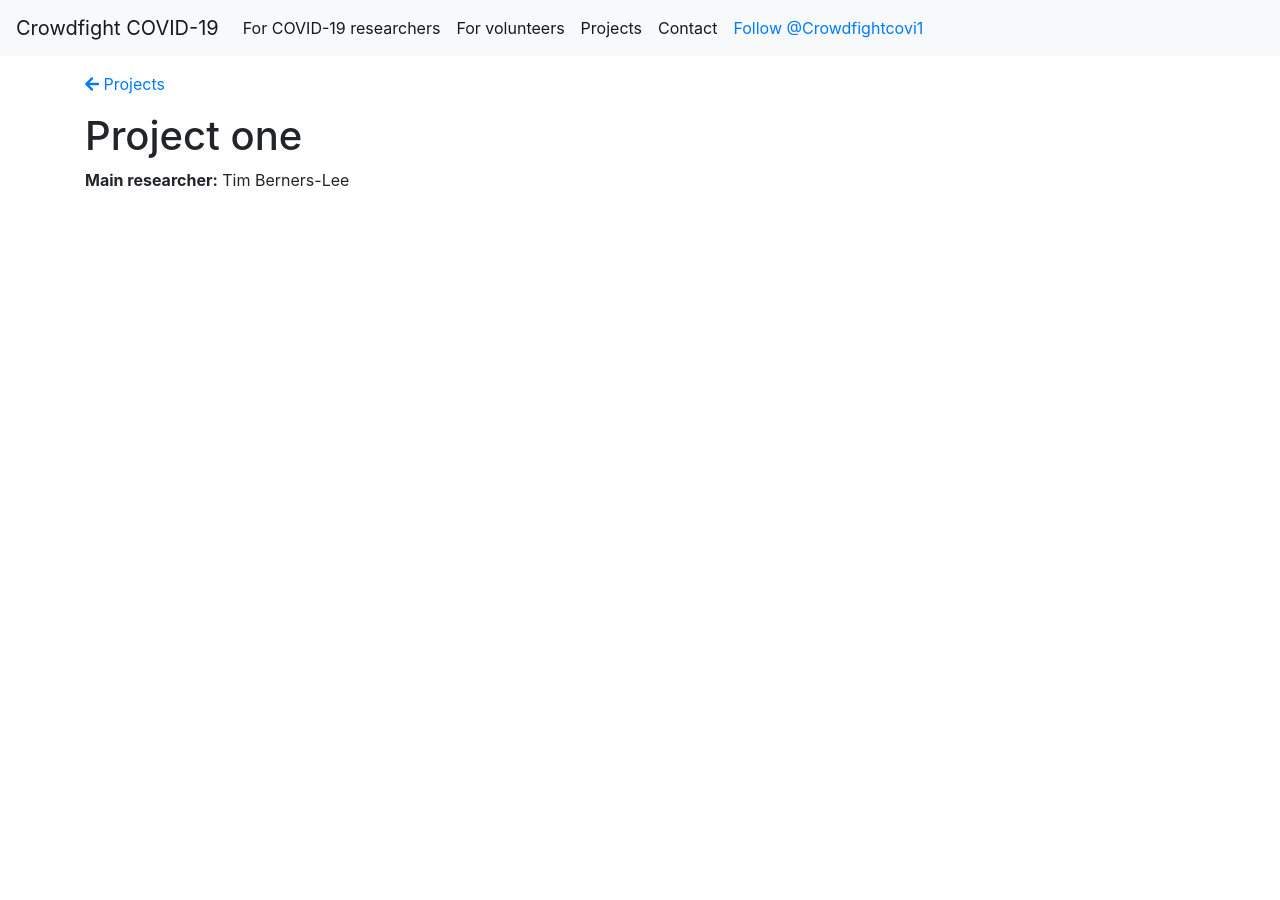
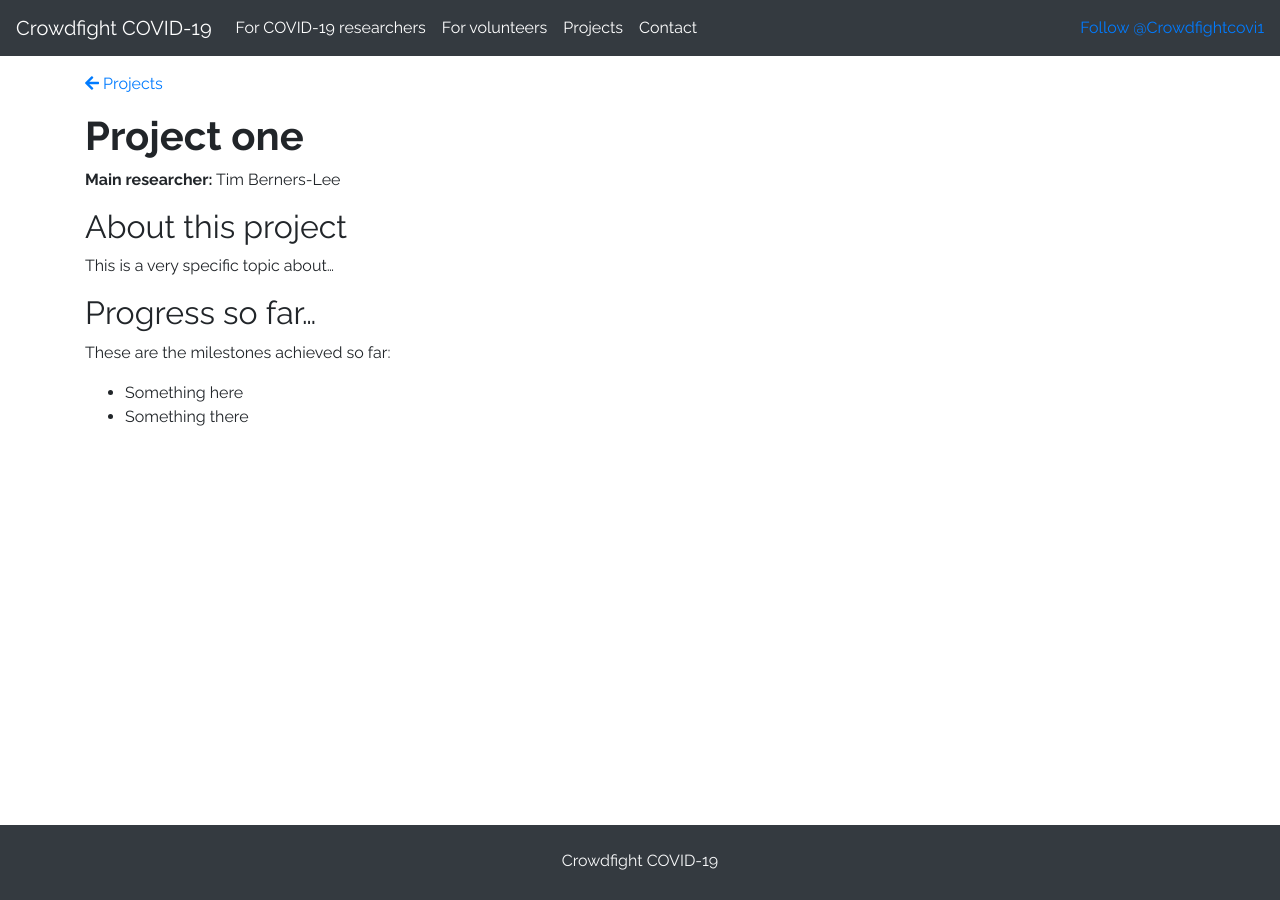
Before and after one commit to crowdfightcovid19/crowdfight-concept, a Jekyll site: the page built from _projects/project1.md, in a window 1280 px wide. Built offline with Jekyll 4.4.1, drawn with Linux system fonts in a browser that asks for light colours; nearby versions of some CDN libraries; comment, search, counter and statistics services are not loaded.

Commit message:
Black style

```diff
--- a/_includes/footer.html
+++ b/_includes/footer.html
@@ -0,0 +1,3 @@
+<footer class="py-4 text-light bg-dark">
+    <p class="text-center m-0">Crowdfight COVID-19</p>
+</footer>
--- a/_includes/navigation.html
+++ b/_includes/navigation.html
@@ -1,11 +1,12 @@
-<nav class="navbar navbar-expand-lg navbar-light bg-light">
+<!--<nav class="navbar navbar-expand-lg navbar-light bg-light">-->
+<nav class="navbar navbar-expand-lg navbar-dark bg-dark">
     <a class="navbar-brand" href="{{ site.baseurl }}/">Crowdfight COVID-19</a>
     <button class="navbar-toggler" type="button" data-toggle="collapse" data-target="#navbarSupportedContent" aria-controls="navbarSupportedContent" aria-expanded="false" aria-label="Toggle navigation">
         <span class="navbar-toggler-icon"></span>
     </button>
 
     <div class="collapse navbar-collapse" id="navbarSupportedContent">
-        <ul class="navbar-nav mr-auto">
+        <ul class="navbar-nav w-100">
             {% for item in site.navigation %}
             <li class="nav-item active">
                 {% if item.is-external %}
@@ -16,7 +17,7 @@
             </li>
             {% endfor %}
 
-            <li class="nav-item active ml-lg-2 d-flex align-items-center">
+            <li class="nav-item active ml-lg-auto d-flex align-items-center">
                 <a href="https://twitter.com/Crowdfightcovi1?ref_src=twsrc%5Etfw" class="twitter-follow-button" data-show-count="false">Follow @Crowdfightcovi1</a><script async src="https://platform.twitter.com/widgets.js" charset="utf-8"></script>
             </li>
         </ul>
--- a/_layouts/default.html
+++ b/_layouts/default.html
@@ -9,12 +9,12 @@
     <link href="https://fonts.googleapis.com/css?family=Raleway:400,700&display=swap" rel="stylesheet">
     <link rel="stylesheet" href="https://stackpath.bootstrapcdn.com/bootstrap/4.4.1/css/bootstrap.min.css" integrity="sha384-Vkoo8x4CGsO3+Hhxv8T/Q5PaXtkKtu6ug5TOeNV6gBiFeWPGFN9MuhOf23Q9Ifjh" crossorigin="anonymous">
     <link rel="stylesheet" href="https://cdnjs.cloudflare.com/ajax/libs/font-awesome/5.12.1/css/all.min.css" integrity="sha256-mmgLkCYLUQbXn0B1SRqzHar6dCnv9oZFPEC1g1cwlkk=" crossorigin="anonymous" />
-    <link href="assets/style.css" rel="stylesheet">
-<head>
+    <link href="{{ site.baseurl }}/assets/style.css" rel="stylesheet">
+</head>
 <body>
 
     {% include navigation.html %}
-    <div class="container pt-3">
+    <div class="container pt-3 pb-5">
         {{ content }}
     </div>
     {% include footer.html %}
--- a/_projects/project1.md
+++ b/_projects/project1.md
@@ -4,3 +4,15 @@ name: Project one
 main-researcher: Tim Berners-Lee
 description: What we do is this.
 ---
+
+## About this project
+
+This is a very specific topic about...
+
+
+## Progress so far...
+
+These are the milestones achieved so far:
+
+- Something here
+- Something there
--- a/assets/style.css
+++ b/assets/style.css
@@ -1,3 +1,18 @@
 body {
     font-family: 'Raleway', sans-serif !important;
 }
+
+h1 {
+    font-weight: bold;
+}
+
+/* Footer at bottom even if page smaller */
+html{ height:100%; }
+body{ min-height:100%; padding:0; margin:0; position:relative; }
+body::after{ content:''; display:block; height:75px; }
+footer{
+  position:absolute;
+  bottom:0;
+  width:100%;
+  height:75px;
+}
```
Also changed, not shown: index.md (+4 -2 lines), assets/img/system_design.png (added).
